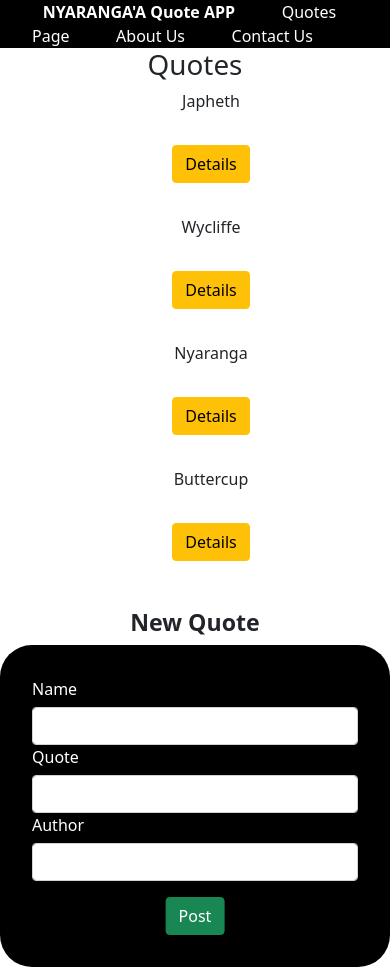
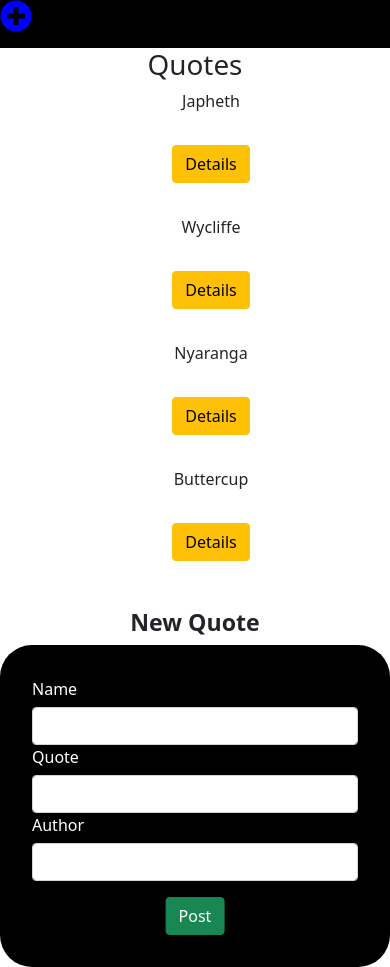
Before and after one commit to JAPHETHNYARANGA/QuotesApp, an Angular app: page / in a window 390 px wide. Built offline with nearby package versions, Linux system fonts and the light colour scheme.

Commit message:
added addition icon

```diff
--- a/src/app/app.component.css
+++ b/src/app/app.component.css
@@ -24,3 +24,22 @@ li{
 #one{
 font-weight: 800;
 }
+
+.fa-plus{
+    color:blue;
+
+}
+
+@media only screen and (max-width:780px){
+    ul{
+        display:none;
+    }
+    .fa-plus-circle{
+        color:blue;
+    }
+}
+@media only screen and (min-width:781px){
+    .fa-plus-circle{
+        display:none;
+    }
+}
--- a/src/app/app.component.html
+++ b/src/app/app.component.html
@@ -5,6 +5,8 @@
         <li id="three">About Us</li>
         <li id="four">Contact Us</li>
     </ul>
+    <a href="#form"><i class="fas fa-plus-circle fa-2x"></i></a>
+
 </div>
 
 
--- a/src/app/quote-form/quote-form.component.html
+++ b/src/app/quote-form/quote-form.component.html
@@ -1,6 +1,6 @@
 
 <h3>New Quote</h3>
-<form action="">
+<form id="form">
     <div class="form-group">
         <label for="Name">Name</label>
         <input type="text" required class="form-control" id="quote"/>
```
